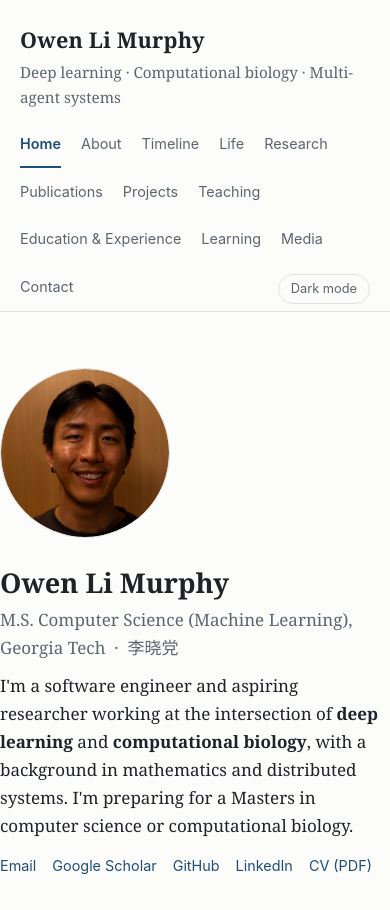
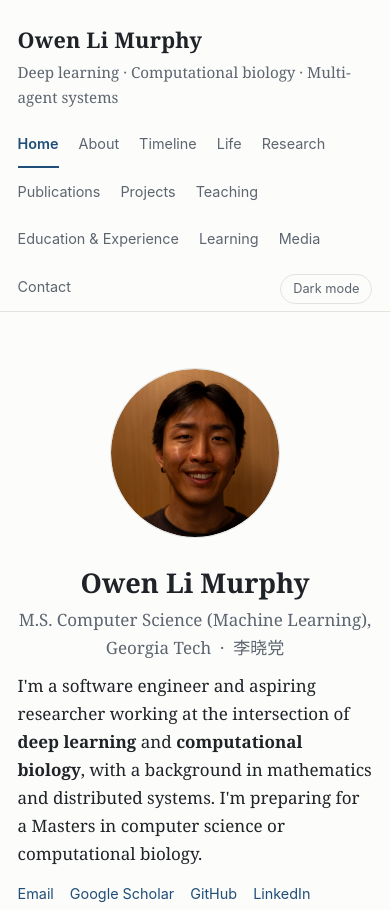
Before and after one commit to olmurphy/olmurphy.github.io, an Astro site: page / in a window 390 px wide. Shown: the top 910 px of the page. Built offline with nearby package versions, Linux system fonts and the light colour scheme; Astro itself is replaced by a stand-in of ours.

Commit message:
feat: improve responsive styles for small screens
- Add media queries for better layout on screens ≤600px
- Adjust padding and text alignment in Hero section
- Update global and typography styles for safe-area handling

```diff
--- a/src/components/sections/home/Hero.astro
+++ b/src/components/sections/home/Hero.astro
@@ -88,4 +88,21 @@ import { PROFILE_LINKS } from "@data/profile";
     font-family: var(--font-sans);
     font-size: 0.9rem;
   }
+
+  @media (max-width: 600px) {
+    .hero {
+      flex-direction: column;
+      align-items: center;
+    }
+
+    .hero-text {
+      width: 100%;
+      min-width: 0;
+    }
+
+    .hero-text h1,
+    .subtitle {
+      text-align: center;
+    }
+  }
 </style>
--- a/src/layouts/BaseLayout.astro
+++ b/src/layouts/BaseLayout.astro
@@ -144,7 +144,7 @@ const schemaPayload = JSON.stringify({
   }
 
   main {
-    padding: 56px 0 60px;
+    padding-block: 56px 60px;
     min-height: 60vh;
   }
 
--- a/src/styles/global.css
+++ b/src/styles/global.css
@@ -82,6 +82,13 @@ li {
   padding: 0 var(--container-pad);
 }
 
+@media (max-width: 600px) {
+  .wrap {
+    padding-inline: max(var(--container-pad), env(safe-area-inset-left))
+      max(var(--container-pad), env(safe-area-inset-right));
+  }
+}
+
 .muted {
   color: var(--color-text-muted);
 }
--- a/src/styles/tokens/typography.css
+++ b/src/styles/tokens/typography.css
@@ -30,3 +30,9 @@
   --transition-fast: 0.15s ease;
   --transition-page: 0.25s ease;
 }
+
+@media (max-width: 600px) {
+  :root {
+    --container-pad: clamp(16px, 4.5vw, 20px);
+  }
+}
```
